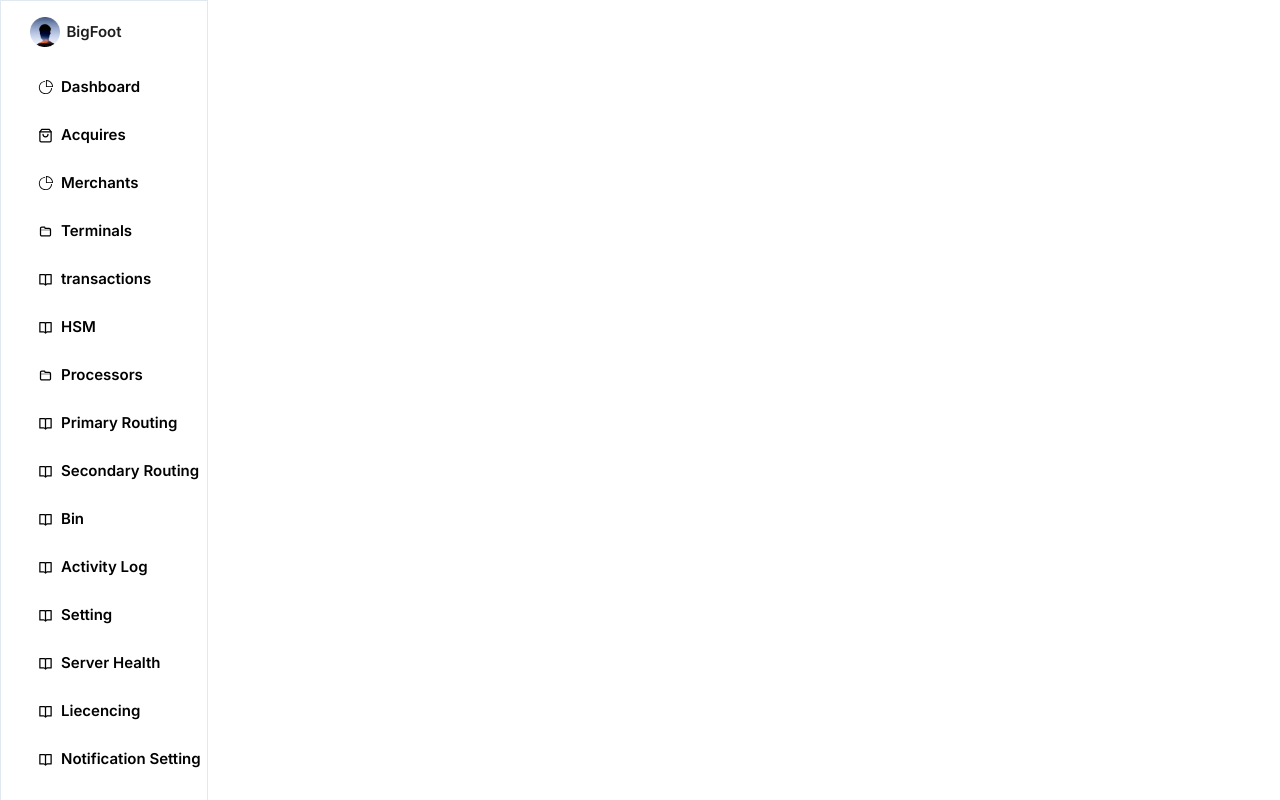
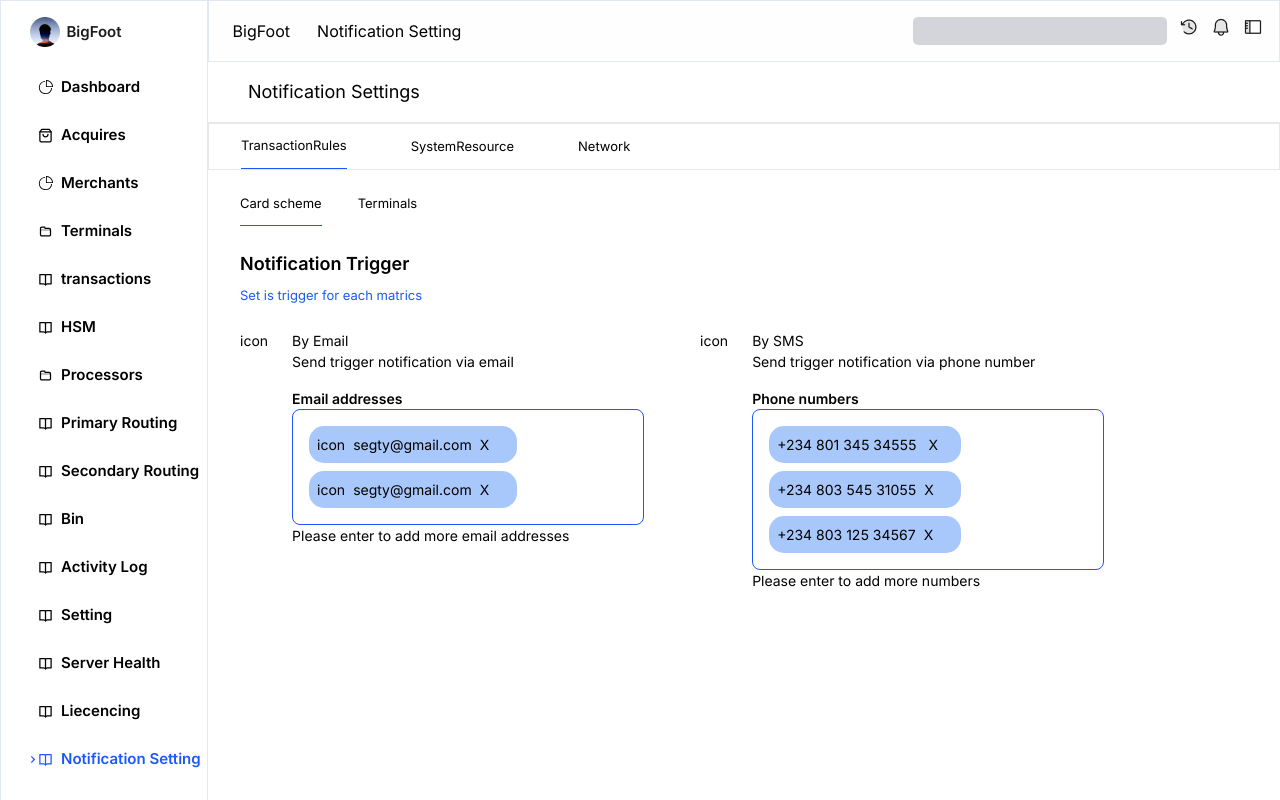
Before and after one commit to brunolotab/Tms30project, a React (Vite) app in the folder Tm30project/: page /Notification-Setting in a window 1280 px wide. Built offline with nearby package versions, Linux system fonts and the light colour scheme.

Commit message:
worked on network

```diff
--- a/Tm30project/src/Components/Navbar.jsx
+++ b/Tm30project/src/Components/Navbar.jsx
@@ -8,7 +8,12 @@ function Navbar() {
   const path = window.location.pathname;
   console.log(path)
   const paths = path.split('/')
+  console.log(paths)
   const name = paths[1];
+  const value = name.split('-').join(' ')
+  console.log(value);
+  // const value1 = name.replace(/-/g, " "); this is same wth const value
+  // console.log(value1);
 
 
 
@@ -18,7 +23,7 @@ function Navbar() {
         <div className='bg-[#FEFEFE] border-slate-200 border p-4  flex justify-between items-center'>
             <div className='flex justify-around w-[15rem]'>
                 <div className='pl-1'>BigFoot</div>
-                <div className='ml-5'>{name}</div>
+                <div className='ml-5'>{value}</div>
             </div>
             <div className='flex gap-3 justify-evenly '>
                 <div><input type='text' className='rounded-[5px] bg-color1 p-[2px] px-[3px]' /></div>
--- a/Tm30project/src/Components/SideBar/SidebarData.jsx
+++ b/Tm30project/src/Components/SideBar/SidebarData.jsx
@@ -80,7 +80,7 @@ export const SideData = [
 
     {
         title: 'Server Health',
-        path : 'health',
+        path : 'Server-Health',
         icon: <BiBookOpen/>,
         indicator: <BiChevronRight/>
     },
@@ -94,7 +94,7 @@ export const SideData = [
 
     {
         title: 'Notification Setting',
-        path : 'notification',
+        path : 'Notification-setting',
         icon: <BiBookOpen/>,
         indicator: <BiChevronRight/>
     },
--- a/Tm30project/src/Pages/Notification/Notification.jsx
+++ b/Tm30project/src/Pages/Notification/Notification.jsx
@@ -35,7 +35,7 @@ function Notification() {
     <div>
       <div><Navbar /></div>
       <div className='text-lg border-b p-4 pl-10'>Notification Settings</div>
-      <div className='flex justify-around items-center text-[13px] border'>
+      <div className='flex gap-[4rem] pl-8 items-center text-[13px] border'>
         {
           notifications?.map((item,id) => {
             return (
@@ -52,7 +52,7 @@ function Notification() {
 
       </div>
 
-      <div className='p-8'>
+      <div className='p-1'>
       {
           insert === 'TransactionRules' ? <div><TransactionRules /></div> : insert === 'SystemResource' ? <div><SystemResource /></div> : <div><Network /></div>
         }
--- a/Tm30project/src/Pages/Notification/SeetingFolder/Network/Network.jsx
+++ b/Tm30project/src/Pages/Notification/SeetingFolder/Network/Network.jsx
@@ -2,7 +2,42 @@ import React from 'react'
 
 function Network() {
   return (
-    <div>Network</div>
+    <div>
+      <div className='text-[14px] p-5 pl-8'>
+        <div className='text-lg ' style={{fontFamily:'semiBoldFont'}}>System Resources</div>
+        <div>Set a notification trigger for each metrics</div>
+
+        <section className='my-5'>
+          <div style={{fontFamily:'semiBoldFont'}}>Bank Network</div>
+          <div className='text-[13px] text-color3'>send trigger notifications for memory usuage at certain threshold</div>
+          <div className='flex gap-6 items-center'>
+            <div>
+              <div className='mt-4'>set threshold</div>
+              <div className='border border-slate-200 rounded-[8px] p-2 w-[20rem]'>Less than 20% <span>..</span></div>
+            </div>
+            <div>
+              <div className='mt-4'>Frequency</div>
+              <div className='border border-slate-200 rounded-[8px] p-2 w-[20rem]'>1 hour <span>..</span></div>
+            </div>
+            </div>
+        </section>
+        <section className='my-4'>
+          <div style={{fontFamily:'semiBoldFont'}}>Service Network</div>
+          <div className='text-[13px] text-color3'>send trigger notifications for memory usuage at certain threshold</div>
+          <div className='flex gap-6 items-center'>
+            <div className='mt-4'>
+              <div>set threshold</div>
+              <div className='border border-slate-200 rounded-[8px] p-2 w-[20rem]'>Less than 20% <span>..</span></div>
+            </div>
+            <div className='mt-4'>
+              <div>Frequency</div>
+              <div className='border border-slate-200 rounded-[8px] p-2 w-[20rem]'>1 hour <span>..</span></div>
+            </div>
+          </div>
+        </section>
+        <div className='float-right'><button className='p-2 py-1 text-primary bg-sidebar'>Save changes</button></div>
+      </div>
+    </div>
   )
 }
 
--- /dev/null
+++ b/Tm30project/src/Pages/Notification/SeetingFolder/TransacRules/Sections/CardScheme.jsx
@@ -0,0 +1,59 @@
+import React from 'react'
+
+function CardScheme() {
+    return (
+        <div>
+            <div className='text-[14] mt-4 '>
+            <div className='text-lg' style={{fontFamily:'semiBoldFont'}}>Notification Trigger</div>
+                <div className='text-[13px] text-sidebar mt-2'>Set is trigger for each matrics</div>
+                <div>
+                    <div className='flex gap-6 justify-start  text-[14px] py-6'>
+                        <div>icon</div>
+                        <div>
+                            <div>By Email</div>
+                            <div>Send trigger notification via email</div>
+                            <div style={{fontFamily:'semiBoldFont', marginTop:'1rem'}}>Email addresses</div>
+                            <div className='p-2 border border-sidebar rounded-[8px] w-[22rem]'>
+                                <div className='flex gap-2 items-center rounded-[15px] m-2 p-2 bg-[#a8c7fa] w-[13rem]'>
+                                    <div>icon</div>
+                                    <div>segty@gmail.com</div>
+                                    <div>X</div>
+                                </div>
+                                <div className='flex gap-2 items-center rounded-[15px] m-2 p-2 bg-[#a8c7fa] w-[13rem]'>
+                                    <div>icon</div>
+                                    <div>segty@gmail.com</div>
+                                    <div>X</div>
+                                </div>
+                            </div>
+                            <div>Please enter to add more email addresses</div>
+                        </div>
+                        <div className='pl-8'>icon</div>
+                        <div>
+                            <div>By SMS</div>
+                            <div>Send trigger notification via phone number</div>
+                            <div style={{fontFamily:'semiBoldFont', marginTop:'1rem'}}>Phone numbers</div>
+                            <div className='p-2 border border-sidebar rounded-[8px] w-[22rem]'>
+                            <div className='flex gap-3 items-center rounded-[15px] p-2 m-2 bg-[#a8c7fa] w-[12rem]'>
+                                <div>+234 801 345 34555</div>
+                                <div>X</div>
+                            </div>
+                            <div className='flex gap-2 items-center rounded-[15px] p-2 m-2 bg-[#a8c7fa] w-[12rem]'>
+                                <div>+234 803 545 31055</div>
+                                <div>X</div>
+                            </div>
+                            <div className='flex gap-2 items-center rounded-[15px] p-2 m-2 bg-[#a8c7fa] w-[12rem]'>
+                                <div>+234 803 125 34567</div>
+                                <div>X</div>
+                            </div>
+                            </div>
+                            <div>Please enter to add more numbers</div>
+
+                        </div>
+                    </div>
+                </div>
+            </div>
+        </div>
+    )
+}
+
+export default CardScheme
--- /dev/null
+++ b/Tm30project/src/Pages/Notification/SeetingFolder/TransacRules/Sections/Terminal.jsx
@@ -0,0 +1,11 @@
+import React from 'react'
+
+function Terminal() {
+  return (
+    <div>
+        tyuuioppp
+    </div>
+  )
+}
+
+export default Terminal
--- a/Tm30project/src/Pages/Notification/SeetingFolder/TransacRules/TransactionRules.jsx
+++ b/Tm30project/src/Pages/Notification/SeetingFolder/TransacRules/TransactionRules.jsx
@@ -1,8 +1,33 @@
-import React from 'react'
+import React, { useState } from 'react'
+import CardScheme from './Sections/CardScheme';
+import Terminal from './Sections/Terminal';
 
 function TransactionRules() {
+
+  const sections = ['Card scheme', 'Terminals'];
+  const[bordercolor, setBordercolor] = useState('Card scheme');
   return (
-    <div>TransactionRules</div>
+    <div className='pl-7 '>
+      <div className='flex gap-9 text-[13px] py-2'>
+        {
+          sections?.map((item,id)=>{
+            return (
+              <div key={id}
+              onClick={() => (setBordercolor(item))}
+              className='py-3'
+              style={{borderBottom: item === bordercolor? '1px solid#1B59F8' : ''}}
+              >
+
+                {item}
+              </div>
+            )
+          })
+        }
+      </div>
+      <div>
+      { bordercolor === 'Card scheme' ? <div><CardScheme/></div> : <div><Terminal/></div> }
+      </div>
+    </div>
   )
 }
 
--- a/Tm30project/src/TmsApp.jsx
+++ b/Tm30project/src/TmsApp.jsx
@@ -43,9 +43,9 @@ function TmsApp() {
             <Route path='Secondary-Routing' element= {<SecRouting/>}/>
             <Route path='Bin' element= {<Bin/>}/>
             <Route path='logout' element= {<Logout/>}/>
-            <Route path='health' element= {<ServHealth/>}/>
+            <Route path='Server-Health' element= {<ServHealth/>}/>
             <Route path='licensing' element= {<LIcensing/>}/>
-            <Route path='notification' element= {<Notification/>}/>
+            <Route path='Notification-Setting' element= {<Notification/>}/>
             <Route path='setting' element= {<Settings/>}/>
         </Routes>
         </div>
```
